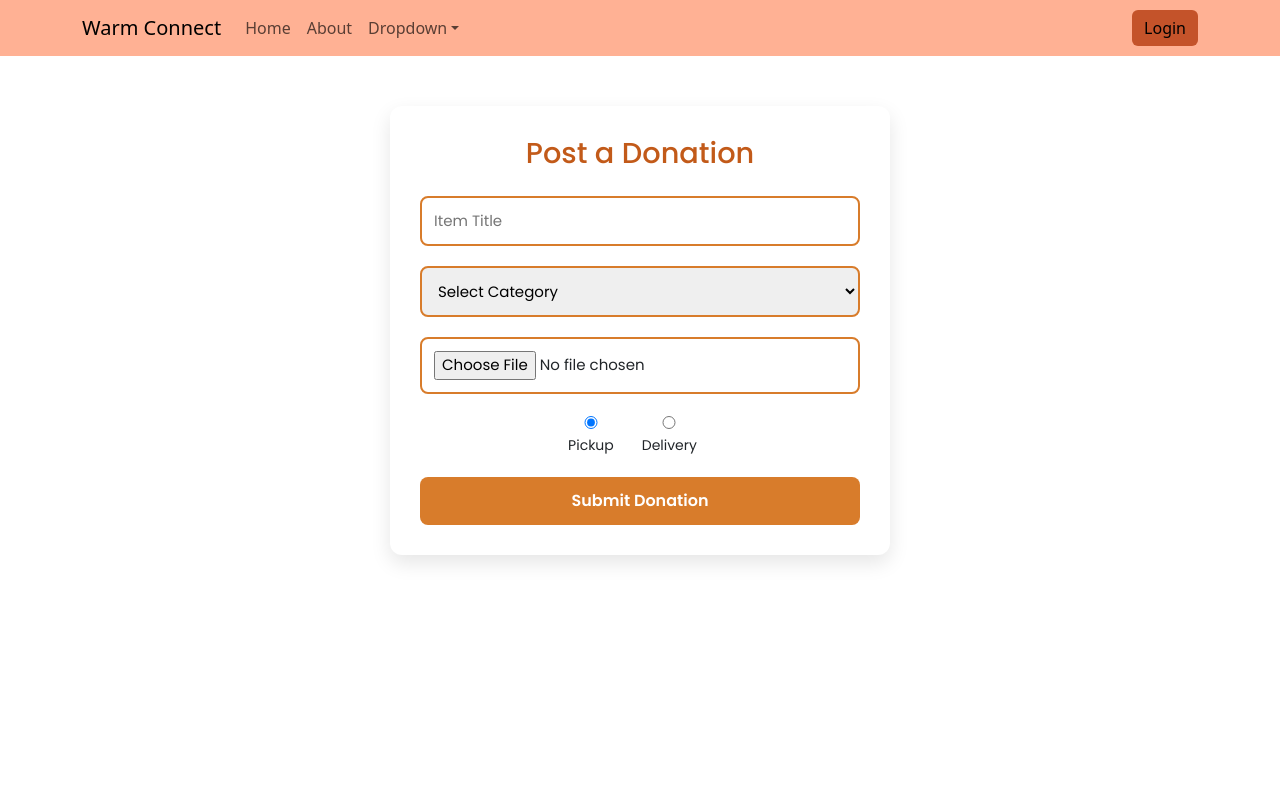
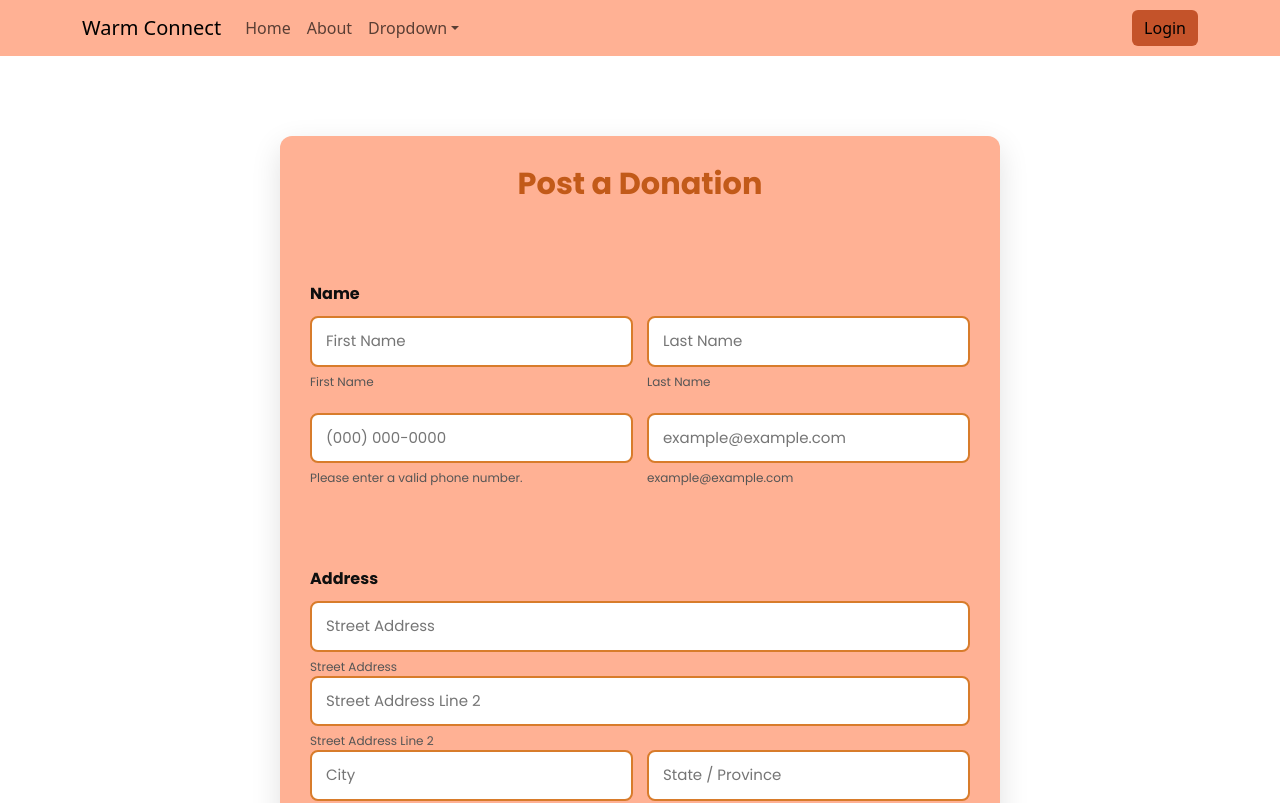
Before and after one commit to Mujadded-17/Warm_Connect, a React (Create React App) app: page /post in a window 1280 px wide. Shown: the top 803 px of the page. Built offline with nearby package versions, Linux system fonts and the light colour scheme.

Commit message:
feat(post): update donation form with name/contact/address sections and new styling

```diff
--- a/src/css/post.css
+++ b/src/css/post.css
@@ -1,59 +1,111 @@
+@import url('https://fonts.googleapis.com/css2?family=Poppins:wght@400;600;700&display=swap');
+
+/* Wrapper (no background color here) */
+.post-section {
+  width: 100%;
+  padding: 80px 16px;
+  box-sizing: border-box;
+}
+
+/* Peach card */
 .post-container {
-  max-width: 500px;
-  margin: 50px auto;
+  max-width: 720px;           /* wider to fit two-column sections */
+  margin: 0 auto;
   padding: 30px;
-  background: #fff;
+  background: #ffb194;        /* your peach color */
   border-radius: 12px;
-  box-shadow: 0 8px 20px rgba(0, 0, 0, 0.1);
-  text-align: center;
+  box-shadow: 0 10px 30px rgba(0,0,0,0.12);
+  text-align: left;           /* left-align for form sections */
   font-family: 'Poppins', sans-serif;
 }
 
 .post-container h2 {
   color: #c25a19;
-  margin-bottom: 25px;
-  font-size: 1.8rem;
+  margin: 0 0 20px;
+  font-size: 1.9rem;
+  font-weight: 700;
+  text-align: center;         /* keep main heading centered */
 }
 
-.post-form .input-box {
-  margin: 20px 0;
+/* Section blocks */
+.section { margin-bottom: 22px; }
+.section-title {
+  font-weight: 700;
+  margin-bottom: 10px;
+  color: #0f0f0f;
 }
 
-.post-form input,
-.post-form select {
+/* Grids */
+.grid-2 {
+  display: grid;
+  grid-template-columns: 1fr 1fr;
+  gap: 14px;
+}
+
+/* Fields */
+.field { display: block; }
+.field input {
   width: 100%;
-  padding: 12px;
+  padding: 12px 14px;
+  background: #fff;
   border: 2px solid #d87c2b;
   border-radius: 8px;
   font-size: 15px;
   outline: none;
-  transition: border 0.3s;
+  transition: border-color .25s ease;
+  box-sizing: border-box;
 }
-
-.post-form input:focus,
-.post-form select:focus {
+.field input:focus {
   border-color: #7a3b00;
 }
 
-.post-form label {
-  margin-right: 15px;
-  font-size: 14px;
+/* Small helper text under inputs */
+.hint {
+  display: block;
+  font-size: 12px;
+  color: #555;
+  margin-top: 6px;
 }
 
+/* Your existing styles kept for donation fields */
+.post-form .input-box { margin: 14px 0; }
+.post-form select {
+  width: 100%;
+  padding: 12px 14px;
+  background: #fff;
+  border: 2px solid #d87c2b;
+  border-radius: 8px;
+  font-size: 15px;
+  outline: none;
+  transition: border-color .25s ease;
+  box-sizing: border-box;
+}
+.post-form select:focus { border-color: #7a3b00; }
+
+.post-form .input-box label { margin-right: 15px; font-size: 14px; }
+
+/* Submit */
 .submit-btn {
   width: 100%;
   padding: 12px;
   background-color: #d87c2b;
+  color: #fff;
   border: none;
   border-radius: 8px;
-  color: #fff;
   font-size: 16px;
-  font-weight: 600;
+  font-weight: 700;
   cursor: pointer;
-  transition: background 0.3s, transform 0.2s;
+  transition: background .25s ease, transform .2s ease;
+  margin-top: 6px;
 }
-
 .submit-btn:hover {
   background-color: #7a3b00;
   transform: translateY(-2px);
 }
+
+/* Responsive */
+@media (max-width: 700px) {
+  .grid-2 { grid-template-columns: 1fr; }
+  .post-container { padding: 24px; }
+  .post-section { padding: 60px 16px; }
+}
--- a/src/pages/post.js
+++ b/src/pages/post.js
@@ -3,6 +3,18 @@ import "../css/post.css";
 
 export default function Post() {
   const [form, setForm] = useState({
+    // NEW contact fields
+    firstName: "",
+    lastName: "",
+    phone: "",
+    email: "",
+    street: "",
+    street2: "",
+    city: "",
+    state: "",
+    zip: "",
+
+    // Existing donation fields
     title: "",
     category: "",
     image: null,
@@ -11,10 +23,10 @@ export default function Post() {
 
   const handleChange = (e) => {
     const { name, value, files } = e.target;
-    setForm({
-      ...form,
+    setForm((prev) => ({
+      ...prev,
       [name]: files ? files[0] : value,
-    });
+    }));
   };
 
   const handleSubmit = (e) => {
@@ -24,10 +36,127 @@ export default function Post() {
   };
 
   return (
+    <section className="post-section">
       <div className="post-container">
         <h2>Post a Donation</h2>
 
         <form className="post-form" onSubmit={handleSubmit}>
+          {/* ---------- Name ---------- */}
+          <div className="section">
+            <div className="section-title">Name</div>
+            <div className="grid-2">
+              <div className="field">
+                <input
+                  type="text"
+                  name="firstName"
+                  placeholder="First Name"
+                  value={form.firstName}
+                  onChange={handleChange}
+                />
+                <small className="hint">First Name</small>
+              </div>
+              <div className="field">
+                <input
+                  type="text"
+                  name="lastName"
+                  placeholder="Last Name"
+                  value={form.lastName}
+                  onChange={handleChange}
+                />
+                <small className="hint">Last Name</small>
+              </div>
+            </div>
+          </div>
+
+          {/* ---------- Contact ---------- */}
+          <div className="section">
+            <div className="grid-2">
+              <div className="field">
+                <input
+                  type="tel"
+                  name="phone"
+                  placeholder="(000) 000-0000"
+                  value={form.phone}
+                  onChange={handleChange}
+                />
+                <small className="hint">Please enter a valid phone number.</small>
+              </div>
+              <div className="field">
+                <input
+                  type="email"
+                  name="email"
+                  placeholder="example@example.com"
+                  value={form.email}
+                  onChange={handleChange}
+                />
+                <small className="hint">example@example.com</small>
+              </div>
+            </div>
+          </div>
+
+          {/* ---------- Address ---------- */}
+          <div className="section">
+            <div className="section-title">Address</div>
+
+            <div className="field">
+              <input
+                type="text"
+                name="street"
+                placeholder="Street Address"
+                value={form.street}
+                onChange={handleChange}
+              />
+              <small className="hint">Street Address</small>
+            </div>
+
+            <div className="field">
+              <input
+                type="text"
+                name="street2"
+                placeholder="Street Address Line 2"
+                value={form.street2}
+                onChange={handleChange}
+              />
+              <small className="hint">Street Address Line 2</small>
+            </div>
+
+            <div className="grid-2">
+              <div className="field">
+                <input
+                  type="text"
+                  name="city"
+                  placeholder="City"
+                  value={form.city}
+                  onChange={handleChange}
+                />
+                <small className="hint">City</small>
+              </div>
+              <div className="field">
+                <input
+                  type="text"
+                  name="state"
+                  placeholder="State / Province"
+                  value={form.state}
+                  onChange={handleChange}
+                />
+                <small className="hint">State / Province</small>
+              </div>
+            </div>
+
+            <div className="field">
+              <input
+                type="text"
+                name="zip"
+                placeholder="Postal / Zip Code"
+                value={form.zip}
+                onChange={handleChange}
+              />
+              <small className="hint">Postal / Zip Code</small>
+            </div>
+          </div>
+
+          {/* ---------- Your Existing Donation Fields (unchanged text) ---------- */}
+          <div className="section">
             <div className="input-box">
               <input
                 type="text"
@@ -49,22 +178,14 @@ export default function Post() {
                 <option value="">Select Category</option>
                 <option value="Clothes">Clothes</option>
                 <option value="Furniture">Furniture</option>
-            <option value="Stationary">Stationary</option>
+                <option value="Books">Books</option>
                 <option value="Gadgets">Gadgets</option>
-            <option value="Grains">Grains</option>
-            <option value="Makeup">Makeup</option>
-            <option value="Accessories">Accessories</option>
+                <option value="Food">Food</option>
               </select>
             </div>
 
             <div className="input-box">
-          <input
-            type="file"
-            name="image"
-            accept="image/*"
-            onChange={handleChange}
-            required
-          />
+              <input type="file" name="image" onChange={handleChange} required />
             </div>
 
             <div className="input-box">
@@ -76,8 +197,9 @@ export default function Post() {
                   checked={form.option === "pickup"}
                   onChange={handleChange}
                 />
-            Pickup
+                {" "}Pickup
               </label>
+              {" "}
               <label>
                 <input
                   type="radio"
@@ -86,30 +208,14 @@ export default function Post() {
                   checked={form.option === "delivery"}
                   onChange={handleChange}
                 />
-            Delivery
+                {" "}Delivery
               </label>
             </div>
+          </div>
 
-        {/* Optional live preview */}
-        {form.image && (
-          <div className="input-box">
-            <img
-              src={URL.createObjectURL(form.image)}
-              alt="preview"
-              style={{
-                width: "100%",
-                maxHeight: 220,
-                objectFit: "cover",
-                borderRadius: 8,
-              }}
-            />
-          </div>
-        )}
-
-        <button type="submit" className="submit-btn">
-          Submit Donation
-        </button>
+          <button type="submit" className="submit-btn">Submit Donation</button>
         </form>
       </div>
+    </section>
   );
 }
```
Lines whose indentation alone changed are shown as unchanged.
